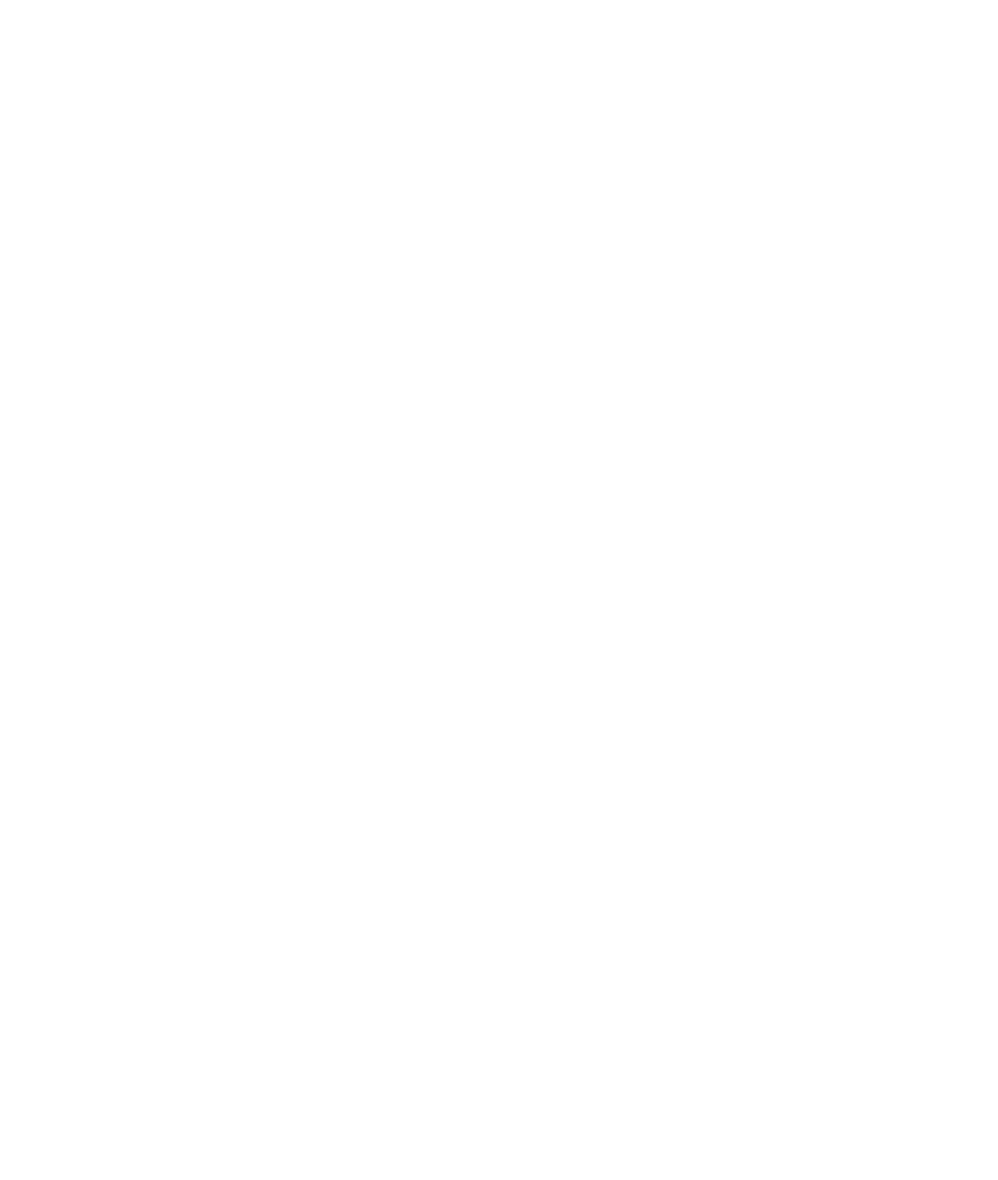
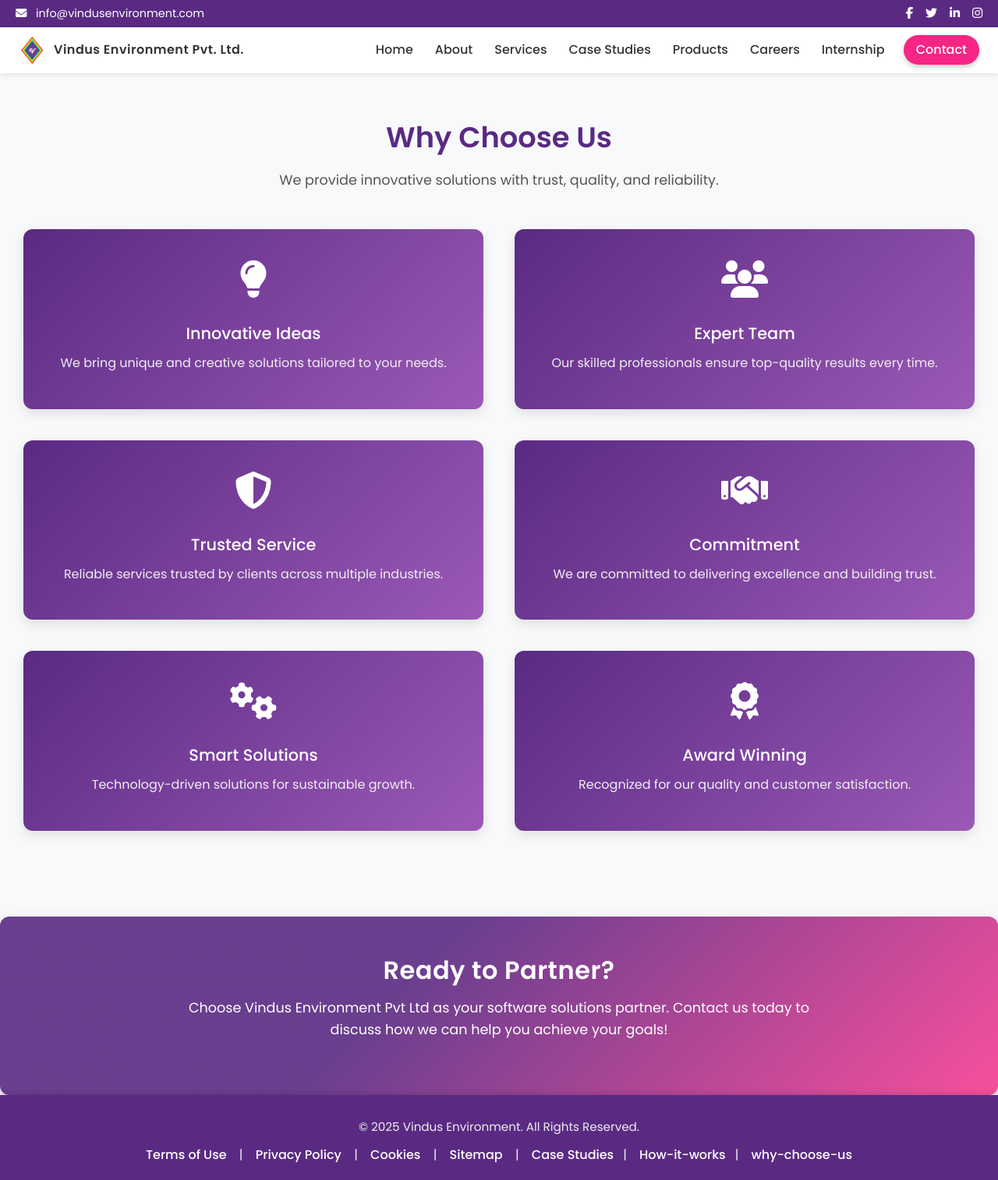
Before and after one commit to vinaykalwala/VindusWebsiteOfficial, a Django app: page /whychooseus/ in a window 1280 px wide. Before the commit the page is empty. Shown: the whole page at 78% size. Before the commit the page ends 800 px from the top, so only its background shows below. Run offline with Django 5.2, Linux system fonts and the light colour scheme.

Commit message:
howitworks

```diff
--- a/templates/pages/howitworks.html
+++ b/templates/pages/howitworks.html
@@ -254,7 +254,7 @@
       <div class="how-it-works__icon-container">
         <i class="fab fa-aws"></i>
       </div>
-      <h2 class="how-it-works__service-title">AWS Cloud Services</h2>
+      <h2 class="how-it-works__service-title">AWS Cloud and Devops Services</h2>
       <p class="how-it-works__service-description">
         <strong>Step 1:</strong> We design your cloud architecture according to your business needs.<br/>
         <strong>Step 2:</strong> Migrate your data to AWS Cloud securely and efficiently.<br/>
--- a/templates/pages/whychooseus.html
+++ b/templates/pages/whychooseus.html
@@ -0,0 +1,159 @@
+{% extends 'base.html' %}
+{% load static %}
+{% block content %}
+
+<!-- Font Awesome for icons -->
+<link rel="stylesheet" href="https://cdnjs.cloudflare.com/ajax/libs/font-awesome/6.5.0/css/all.min.css">
+
+<style>
+  .why-choose-us {
+    padding: 60px 20px;
+    text-align: center;
+    max-width: 1300px;
+    margin: auto;
+  }
+
+  .why-choose-us h2 {
+    font-size: 2.3rem;
+    margin-bottom: 20px;
+    color: #5a2a83;
+    font-weight: bold;
+  }
+
+  .why-choose-us p.intro {
+    max-width: 800px;
+    margin: auto;
+    font-size: 1.1rem;
+    color: #555;
+  }
+
+  .why-choose-us__points {
+    display: flex;
+    flex-wrap: wrap;
+    justify-content: center;
+    gap: 40px;
+    margin-top: 50px;
+  }
+
+  .why-choose-us__card {
+    background: linear-gradient(135deg, #5a2a83, #9b59b6);
+    border-radius: 12px;
+    box-shadow: 0 6px 16px rgba(0, 0, 0, 0.1);
+    width: calc(50% - 30px);
+    padding: 30px 25px;
+    text-align: center;
+    transition: transform 0.3s, box-shadow 0.3s;
+    color: #fff;
+  }
+
+  .why-choose-us__card:hover {
+    transform: translateY(-8px);
+    box-shadow: 0 10px 20px rgba(90, 42, 131, 0.3);
+  }
+
+  .why-choose-us__icon-container {
+    font-size: 3rem;
+    color: #fff;
+    margin-bottom: 20px;
+  }
+
+  .why-choose-us__card h3 {
+    font-size: 1.3rem;
+    color: #fff;
+    margin-bottom: 12px;
+  }
+
+  .why-choose-us__card p {
+    font-size: 1rem;
+    color: #f0f0f0;
+    line-height: 1.6;
+  }
+
+  @media (max-width: 768px) {
+    .why-choose-us__card {
+      width: 100%;
+    }
+  }
+
+  .ready-to-partner {
+    background: linear-gradient(
+      135deg,
+      rgba(90, 42, 131, 0.9) 40%,
+      rgba(247, 37, 133, 0.8) 100%
+    );
+    color: #fff;
+    text-align: center;
+    padding: 50px 20px;
+    border-radius: 12px;
+    margin-top: 50px;
+    box-shadow: 0 8px 20px rgba(0,0,0,0.15);
+  }
+
+  .ready-to-partner .ready-title {
+    font-size: 2rem;
+    font-weight: 700;
+    margin-bottom: 15px;
+    letter-spacing: 0.5px;
+  }
+
+  .ready-to-partner .ready-description {
+    font-size: 1.1rem;
+    margin-bottom: 20px;
+    line-height: 1.6;
+    max-width: 800px;
+    margin-left: auto;
+    margin-right: auto;
+  }
+</style>
+
+<section class="why-choose-us">
+  <h2>Why Choose Us</h2>
+  <p class="intro">We provide innovative solutions with trust, quality, and reliability.</p>
+
+  <div class="why-choose-us__points">
+    <div class="why-choose-us__card">
+      <div class="why-choose-us__icon-container"><i class="fas fa-lightbulb"></i></div>
+      <h3>Innovative Ideas</h3>
+      <p>We bring unique and creative solutions tailored to your needs.</p>
+    </div>
+
+    <div class="why-choose-us__card">
+      <div class="why-choose-us__icon-container"><i class="fas fa-users"></i></div>
+      <h3>Expert Team</h3>
+      <p>Our skilled professionals ensure top-quality results every time.</p>
+    </div>
+
+    <div class="why-choose-us__card">
+      <div class="why-choose-us__icon-container"><i class="fas fa-shield-alt"></i></div>
+      <h3>Trusted Service</h3>
+      <p>Reliable services trusted by clients across multiple industries.</p>
+    </div>
+
+    <div class="why-choose-us__card">
+      <div class="why-choose-us__icon-container"><i class="fas fa-handshake"></i></div>
+      <h3>Commitment</h3>
+      <p>We are committed to delivering excellence and building trust.</p>
+    </div>
+
+    <div class="why-choose-us__card">
+      <div class="why-choose-us__icon-container"><i class="fas fa-cogs"></i></div>
+      <h3>Smart Solutions</h3>
+      <p>Technology-driven solutions for sustainable growth.</p>
+    </div>
+
+    <div class="why-choose-us__card">
+      <div class="why-choose-us__icon-container"><i class="fas fa-award"></i></div>
+      <h3>Award Winning</h3>
+      <p>Recognized for our quality and customer satisfaction.</p>
+    </div>
+  </div>
+</section>
+
+<div class="ready-to-partner">
+  <h3 class="ready-title">Ready to Partner?</h3>
+  <p class="ready-description">
+    Choose Vindus Environment Pvt Ltd as your software solutions partner. Contact us today to discuss how we can help you achieve your goals!
+  </p>
+</div>
+
+{% endblock %}
```
